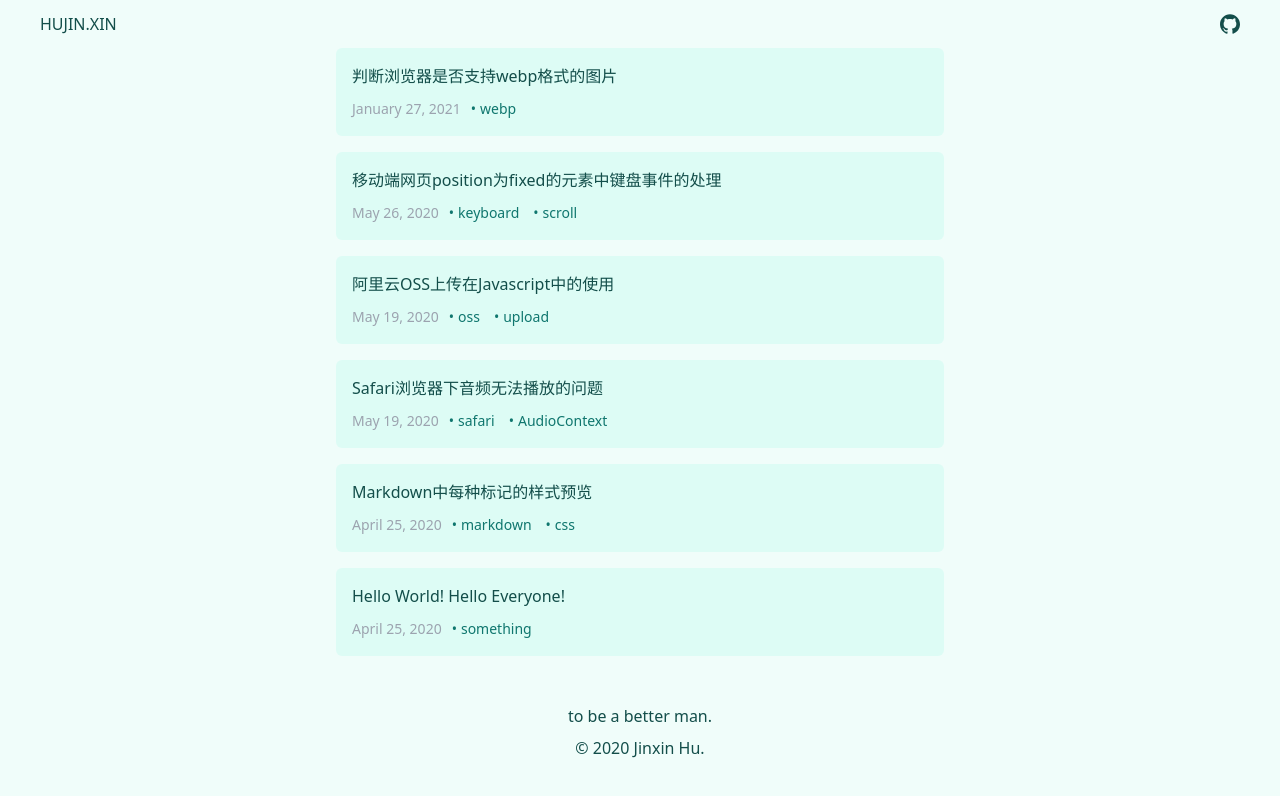
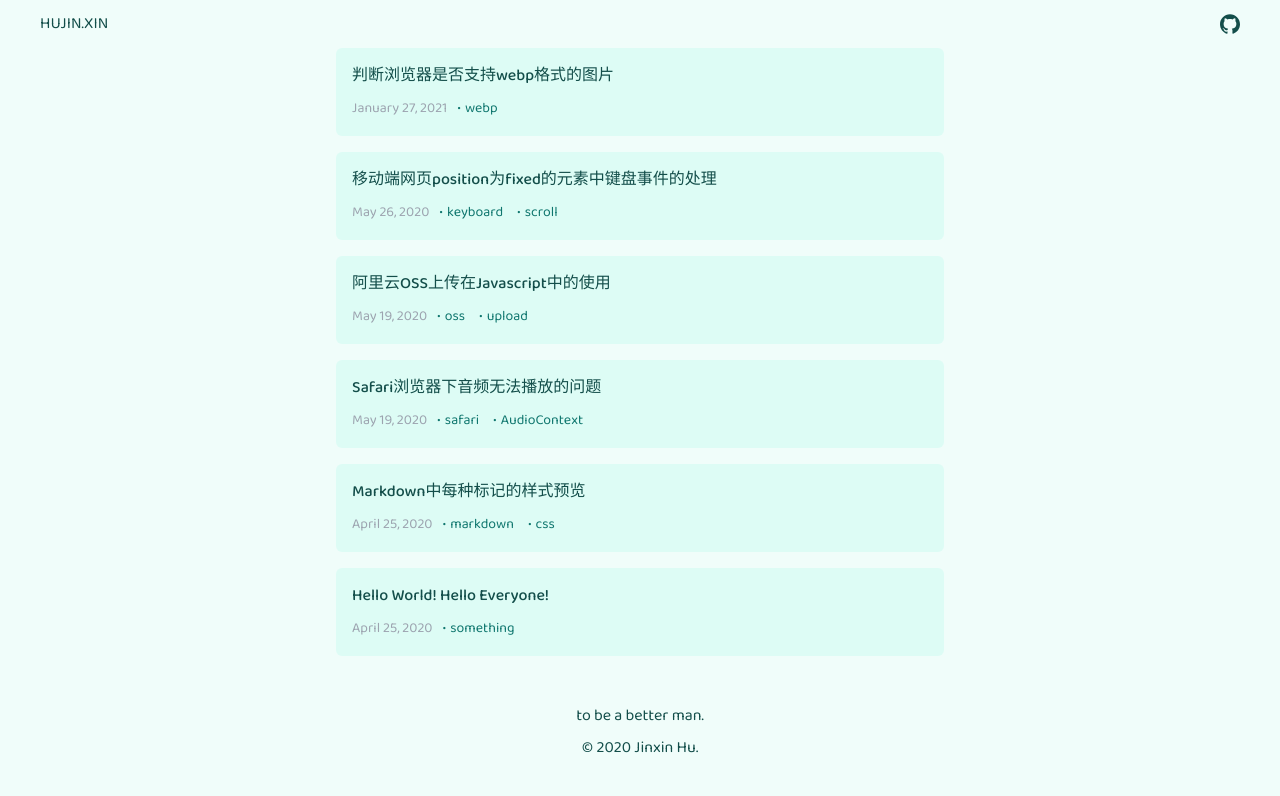
Before and after one commit to hjxenjoy/hujin.xin, a Next.js app: page / in a window 1280 px wide. Shown: the top 796 px of the page. Built offline with nearby package versions, Linux system fonts and the light colour scheme; what @tailwindcss/typography would draw is missing.

Commit message:
update font

```diff
--- a/src/styles/index.css
+++ b/src/styles/index.css
@@ -3,6 +3,7 @@
 @tailwind utilities;
 
 body {
+  font-family: "Baloo 2",Roboto,-apple-system,BlinkMacSystemFont,Segoe UI,Helvetica,Arial,sans-serif,Apple Color Emoji,Segoe UI Emoji;
   @apply bg-teal-50 antialiased text-teal-900;
 }
 
@@ -59,7 +60,8 @@
 }
 
 .prose pre,
-.prose code {
+.prose code,
+.prose pre code {
   font-family: 'mononoki Nerd Font', 'Ubuntu Mono', 'Courier New', Courier, monospace;
 }
 
```
